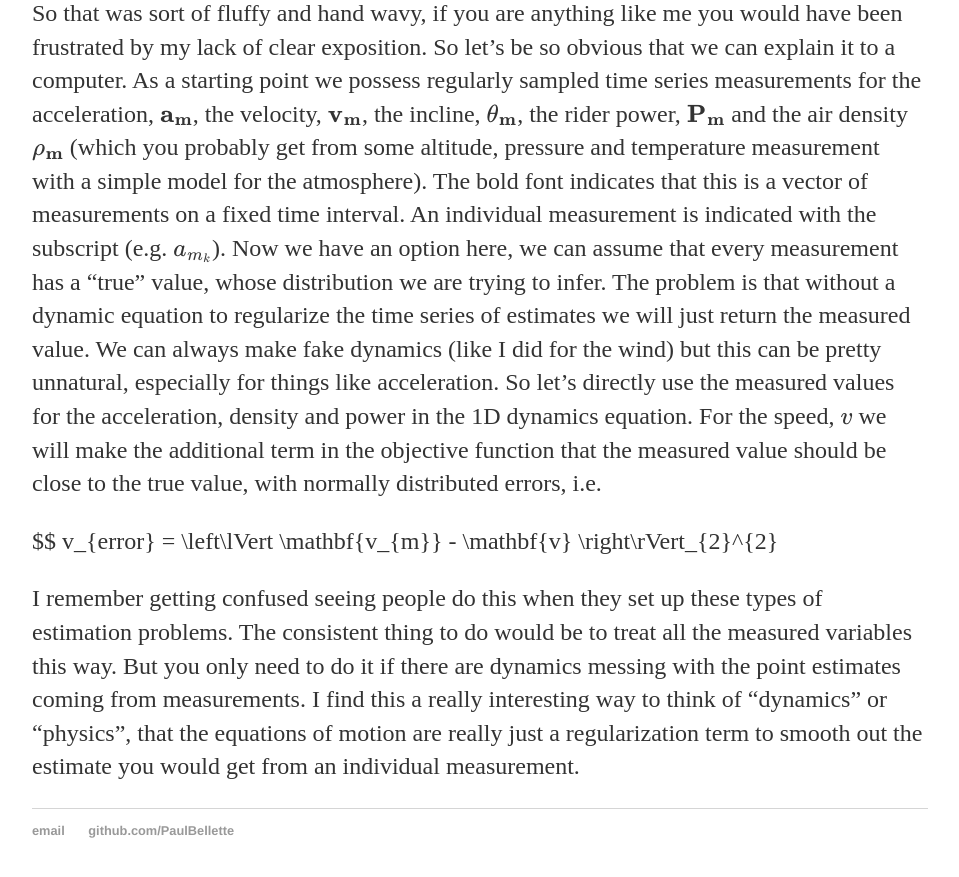
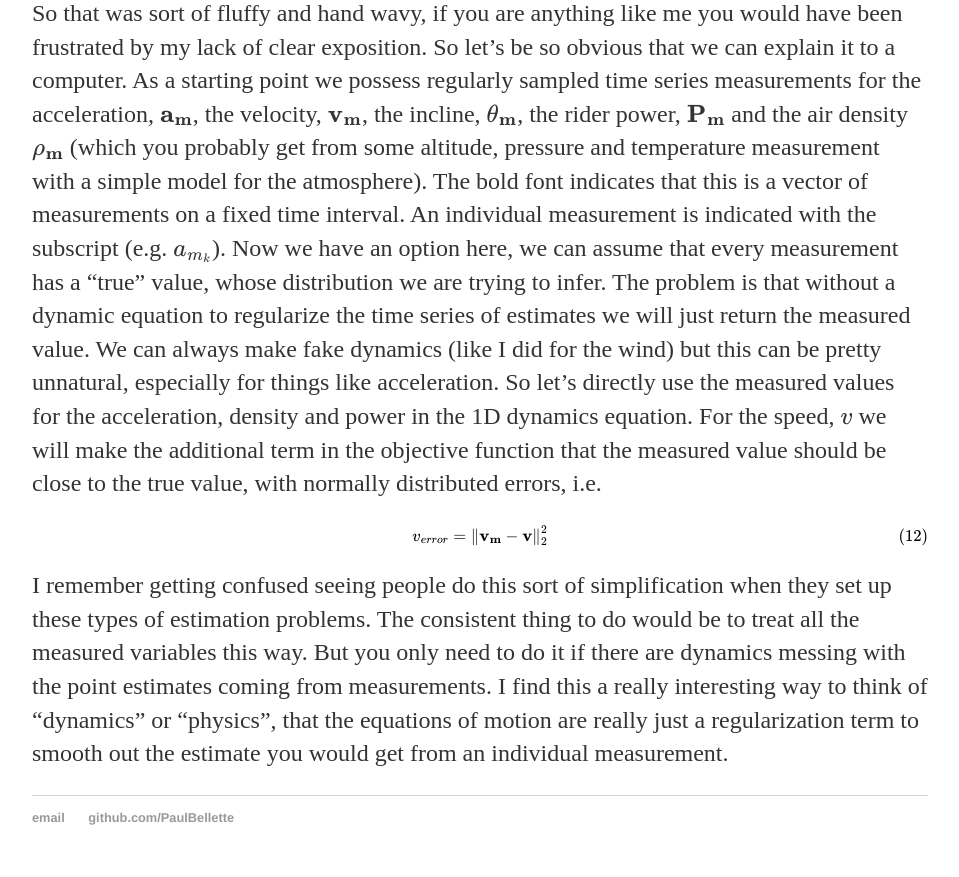
Before and after one commit to PaulBellette/PaulBellette.github.io, a Jekyll site: the page built from _posts/2018-07-15-BikeDrag.md, in a window 1280 px wide and 900 px high, scrolled down 5714 px. Shown: the top 877 px of the window, without its empty margins (160-1119 px from the left). Built offline with Jekyll 4.4.1, drawn with Linux system fonts in a browser that asks for light colours; formulas are drawn with MathJax 3; some of the changed text lies outside the part shown.

Commit message:
looked like shit, tried to fix a bit

```diff
--- a/_posts/2018-07-15-BikeDrag.md
+++ b/_posts/2018-07-15-BikeDrag.md
@@ -78,6 +78,6 @@ Cool beans. The only gremlin that is immediately apparent is the $P/v$ term, it
 So that was sort of fluffy and hand wavy, if you are anything like me you would have been frustrated by my lack of clear exposition. So let's be so obvious that we can explain it to a computer. As a starting point we possess regularly sampled time series measurements for the acceleration, $\mathbf{a_{m}}$, the velocity, $\mathbf{v_{m}}$, the incline, $\mathbf{\theta_{m}}$, the rider power, $\mathbf{P_{m}}$ and the air density $\mathbf{\rho_{m}}$ (which you probably get from some altitude, pressure and temperature measurement with a simple model for the atmosphere). The bold font indicates that this is a vector of measurements on a fixed time interval. An individual measurement is indicated with the subscript (e.g. $a_{m_{k}}$).
 Now we have an option here, we can assume that every measurement has a "true" value, whose distribution we are trying to infer. The problem is that without a dynamic equation to regularize the time series of estimates we will just return the measured value. We can always make fake dynamics (like I did for the wind) but this can be pretty unnatural, especially for things like acceleration. So let's directly use the measured values for the acceleration, density and power in the 1D dynamics equation. For the speed, $v$ we will make the additional term in the objective function that the measured value should be close to the true value, with normally distributed errors, i.e.
 
-$$ v_{error} = \left\lVert \mathbf{v_{m}} - \mathbf{v} \right\rVert_{2}^{2}
+$$ v_{error} = \left\lVert \mathbf{v_{m}} - \mathbf{v} \right\rVert_{2}^{2} $$
 
-I remember getting confused seeing people do this when they set up these types of estimation problems. The consistent thing to do would be to treat all the measured variables this way. But you only need to do it if there are dynamics messing with the point estimates coming from measurements. I find this a really interesting way to think of "dynamics" or "physics", that the equations of motion are really just a regularization term to smooth out the estimate you would get from an individual measurement.
+I remember getting confused seeing people do this sort of simplification when they set up these types of estimation problems. The consistent thing to do would be to treat all the measured variables this way. But you only need to do it if there are dynamics messing with the point estimates coming from measurements. I find this a really interesting way to think of "dynamics" or "physics", that the equations of motion are really just a regularization term to smooth out the estimate you would get from an individual measurement.
```
Also changed, not shown: other parts of _posts/2018-07-15-BikeDrag.md (+1 -1 lines).
